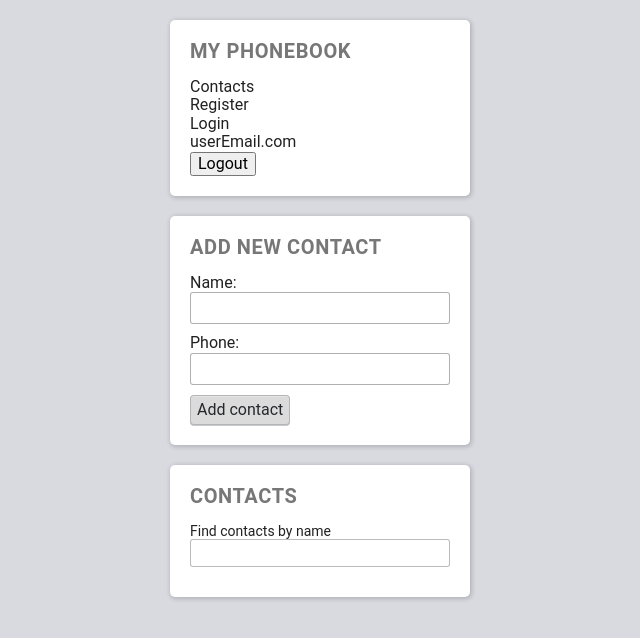
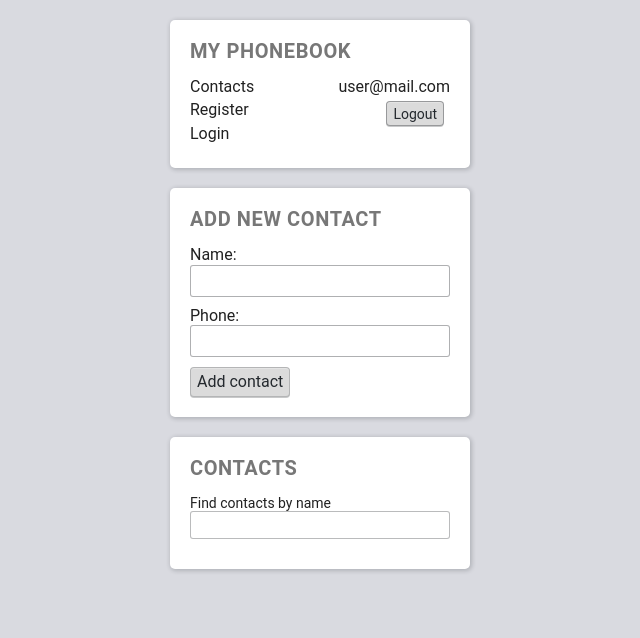
Before and after one commit to heorhii-aksiuk/goit-react-hw-08-phonebook, a React (Create React App) app: page /contacts in a window 1280 px wide. Shown: the top 638 px of the page, without its empty margins (320-960 px from the left). Built offline with nearby package versions, Linux system fonts and the light colour scheme; no server answers.

Commit message:
mvp styles for AppBar

```diff
--- a/src/components/AppBar/AppBar.jsx
+++ b/src/components/AppBar/AppBar.jsx
@@ -2,21 +2,27 @@ import React from 'react';
 import { NavLink } from 'react-router-dom';
 import Section from '../Section/Section';
 import UserMenu from '../UserMenu/UserMenu';
-
+import s from './AppBar.module.css';
 export default function AppBar() {
   return (
     <Section title="My phonebook">
       <header>
-        <nav>
+        <nav className={s.nav}>
           <ul>
-            <li>
-              <NavLink to="/contacts">Contacts</NavLink>
+            <li className={s.item}>
+              <NavLink to="/contacts" className={s.link}>
+                Contacts
+              </NavLink>
             </li>
-            <li>
-              <NavLink to="/register">Register</NavLink>
+            <li className={s.item}>
+              <NavLink to="/register" className={s.link}>
+                Register
+              </NavLink>
             </li>
-            <li>
-              <NavLink to="/login">Login</NavLink>
+            <li className={s.item}>
+              <NavLink to="/login" className={s.link}>
+                Login
+              </NavLink>
             </li>
           </ul>
           <UserMenu></UserMenu>
--- /dev/null
+++ b/src/components/AppBar/AppBar.module.css
@@ -0,0 +1,17 @@
+.nav {
+  display: flex;
+  justify-content: space-between;
+}
+
+.list {
+  display: flex;
+}
+
+.item {
+  padding-bottom: 5px;
+}
+
+.link:hover,
+.link:focus {
+  color: #5a7ae2;
+}
--- a/src/components/UserMenu/UserMenu.jsx
+++ b/src/components/UserMenu/UserMenu.jsx
@@ -1,10 +1,12 @@
 import React from 'react';
-
+import s from './UserMenu.module.css';
 export default function UserMenu() {
   return (
     <div>
-      <p>userEmail.com</p>
-      <button type="button">Logout</button>
+      <p className={s.paragraph}>user@mail.com</p>
+      <button className={s.button} type="button">
+        Logout
+      </button>
     </div>
   );
 }
--- /dev/null
+++ b/src/components/UserMenu/UserMenu.module.css
@@ -0,0 +1,37 @@
+.paragraph {
+  padding-bottom: 5px;
+}
+
+.button {
+  margin-left: 48px;
+  height: 25px;
+  font-size: 14px;
+  background-color: var(--delete-button-color);
+  border: 1px solid var(--input-boarder-color);
+  border-radius: 4px;
+  box-shadow: rgba(27, 31, 35, 0.24) 0 1px 0,
+    rgba(255, 255, 255, 0.25) 0 1px 0 inset;
+  box-sizing: border-box;
+  color: #24292e;
+  cursor: pointer;
+  transition: opacity 250ms ease-in-out 150ms;
+}
+
+.button:hover {
+  background-color: var(--delete-button-hover);
+  text-decoration: none;
+  transition-duration: 0.25s;
+}
+
+.button:active {
+  background-color: var(--delete-button-active);
+  box-shadow: rgba(225, 228, 232, 0.2) 0 1px 0 inset;
+  transition: none 0s;
+}
+
+.button:focus {
+  background-color: var(--delete-button-hover);
+  outline: 1px transparent;
+  transition-duration: 0.25s;
+  opacity: 1;
+}
```
